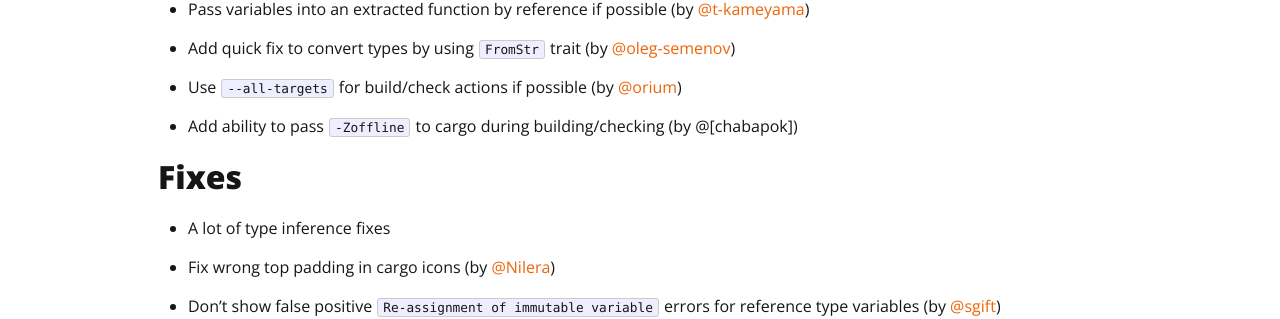
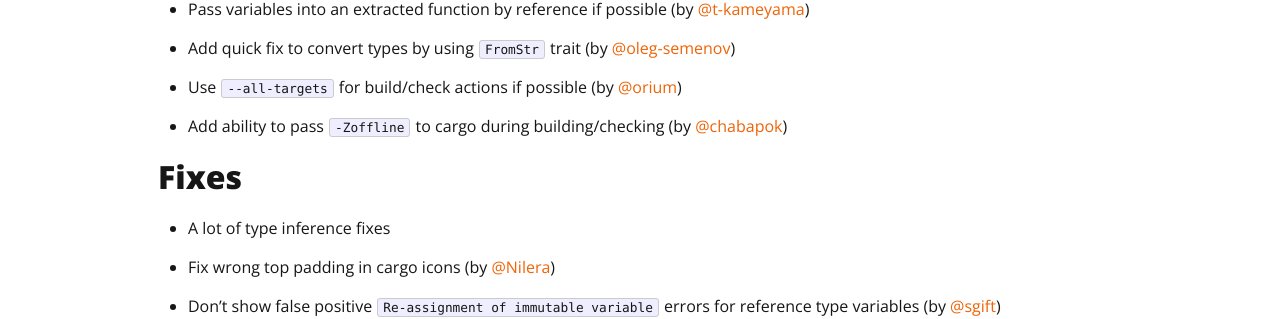
Before and after one commit to intellij-rust/intellij-rust.github.io, a Jekyll site: the page built from _posts/2018-04-16-changelog-72.markdown, in a window 1280 px wide and 1084 px high. Shown: the part 372-691 px from the top of the window. Built offline with Jekyll 4.4.1, drawn with Linux system fonts in a browser that asks for light colours; nearby versions of some CDN libraries; emoji names are drawn with the system emoji font; some web fonts are replaced.

```diff
--- a/_posts/2018-04-16-changelog-72.markdown
+++ b/_posts/2018-04-16-changelog-72.markdown
@@ -19,7 +19,7 @@ You can switch off this feature via `Rust Settings` (<kbd>Languages & Frameworks
 
 * Use `--all-targets` for build/check actions if possible (by [@orium])
 
-* Add ability to pass `-Zoffline` to cargo during building/checking (by @[chabapok])
+* Add ability to pass `-Zoffline` to cargo during building/checking (by [@chabapok])
 
 ## Fixes
 
```
Also changed, not shown: other parts of _posts/2018-04-16-changelog-72.markdown (+2 -0 lines).
